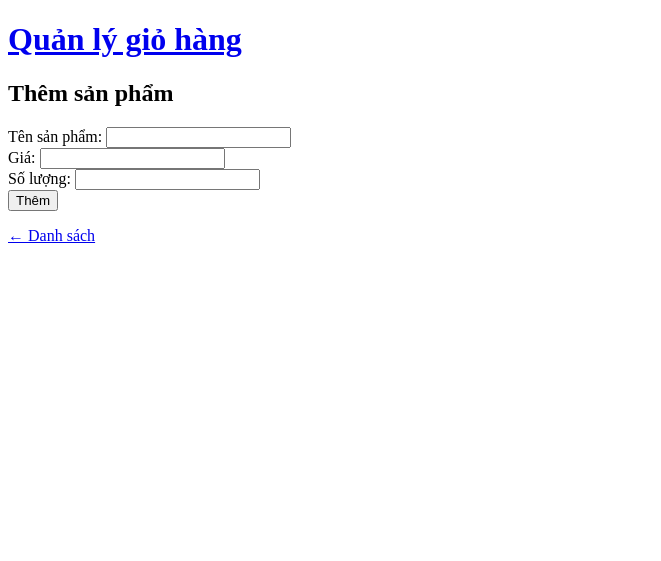
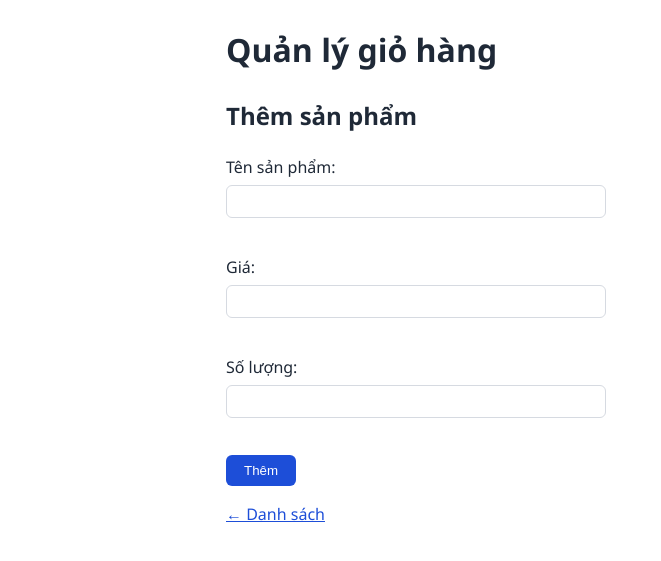
Before and after one commit to DangTAnh/DangTheAnh_23001821, a PHP site: page /tuan_04/product_add.php in a window 1280 px wide. Shown: the top 561 px of the page, without its empty margins (0-661 px from the left). Run offline with PHP 8.4, Linux system fonts and the light colour scheme.

Commit message:
Tuan 4: them CSS co ban

```diff
--- /dev/null
+++ b/tuan_04/assets/style.css
@@ -0,0 +1,39 @@
+:root {
+  --accent: #1d4ed8;
+  --danger: #b91c1c;
+  --border: #d6dae1;
+  --surface: #f4f6fa;
+}
+* { box-sizing: border-box; }
+body {
+  font-family: "Segoe UI", system-ui, sans-serif;
+  max-width: 860px;
+  margin: 24px auto;
+  padding: 0 16px;
+  line-height: 1.6;
+  color: #1f2937;
+}
+h1 a { color: inherit; text-decoration: none; }
+table { border-collapse: collapse; width: 100%; background: #fff; }
+th, td { border: 1px solid var(--border); padding: 8px 10px; text-align: left; }
+th { background: var(--surface); }
+tr:nth-child(even) td { background: #fafbfe; }
+a { color: var(--accent); }
+form input {
+  display: block;
+  width: 100%;
+  max-width: 380px;
+  margin: 4px 0 12px;
+  padding: 8px 10px;
+  border: 1px solid var(--border);
+  border-radius: 6px;
+}
+button {
+  background: var(--accent);
+  color: #fff;
+  border: 0;
+  border-radius: 6px;
+  padding: 8px 18px;
+  cursor: pointer;
+}
+button:hover { filter: brightness(1.1); }
--- a/tuan_04/view/header.php
+++ b/tuan_04/view/header.php
@@ -1,5 +1,5 @@
 <!DOCTYPE html>
 <html lang="vi">
-<head><meta charset="UTF-8"><title>Quản lý giỏ hàng</title></head>
+<head><meta charset="UTF-8"><title>Quản lý giỏ hàng</title><link rel="stylesheet" href="assets/style.css"></head>
 <body>
 <h1><a href="product_list.php">Quản lý giỏ hàng</a></h1>
```
